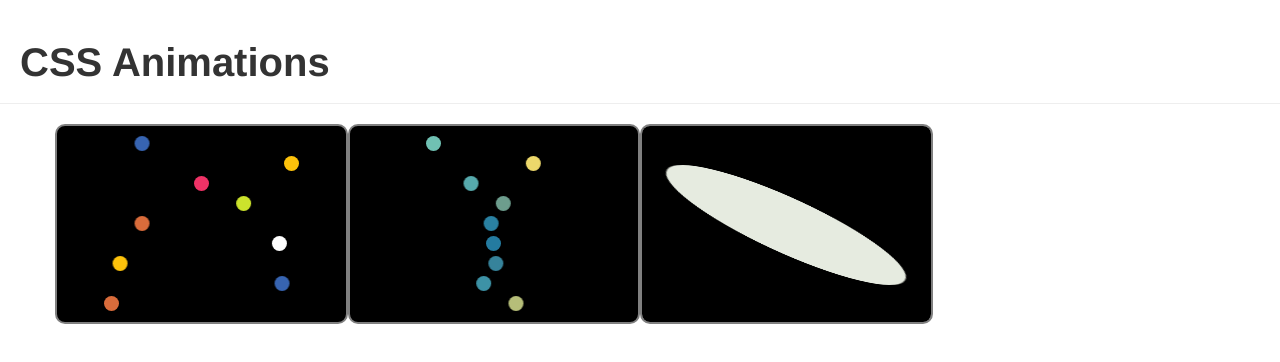
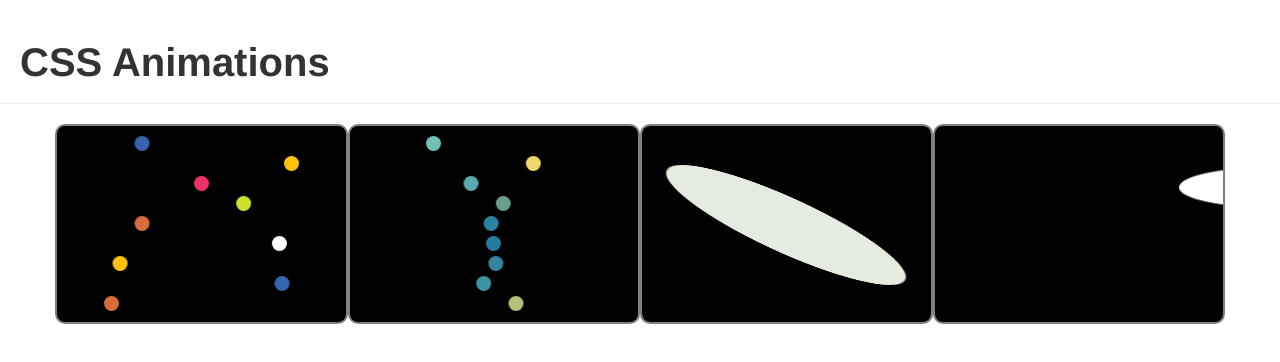
Before and after one commit to cchrispy/animations, a React app: page / in a window 1280 px wide. Shown: the top 362 px of the page. Built offline with nearby package versions, Linux system fonts and the light colour scheme.

Commit message:
entrance animation

```diff
--- a/src/components/Box.jsx
+++ b/src/components/Box.jsx
@@ -6,7 +6,8 @@ class Box extends Component {
     this.state = {
       vibrate: <div className='ball vibrate'></div>,
       slide: <div className='ball slide'></div>,
-      boing: <div className='ball-lg boing'><div></div></div>
+      boing: <div className='ball-lg boing'></div>,
+      entrance: <div className='ball-lg entrance'></div>
     };
   }
 
@@ -20,6 +21,9 @@ class Box extends Component {
     if (animation === 'boing') {
       return this.state.boing;
     }
+    if (animation === 'entrance') {
+      return this.state.entrance;
+    }
   }
 
   render() {
--- a/src/components/Boxes.jsx
+++ b/src/components/Boxes.jsx
@@ -15,6 +15,7 @@ class Boxes extends Component {
           <Box type='vibrate' />
           <Box type='slide' />
           <Box type='boing' />
+          <Box type='entrance' />
         </div>
       </div>
     )
--- a/src/styles/animations.scss
+++ b/src/styles/animations.scss
@@ -70,3 +70,27 @@
   93% { transform: skew(0deg); background-color: #5CA4A9; }
   100% { transform: skew(0deg); background-color: #5CA4A9; }
 }
+
+@keyframes entrance {
+  0% {
+    transform: translateX(-200px);
+    height: 20px;
+    width: 200px;
+    transform: translateY(60px);
+  }
+  25% {
+
+  }
+  50% {
+    height: 120px;
+    width: 120px;
+  }
+  75% {
+
+  }
+  100% {
+   height: 20px;
+   width: 200px;
+   transform: translateX(200px);
+ }
+}
--- a/src/styles/styles.scss
+++ b/src/styles/styles.scss
@@ -43,6 +43,7 @@
   margin: 15% auto;
   padding: 0px;
   border-radius: 50%;
+  background-color: white;
 }
 
 .vibrate {
@@ -58,3 +59,7 @@
   animation-timing-function: ease;
   @include animation-args(boing, 3s);
 }
+
+.entrance {
+  @include animation-args(entrance, 2s);
+}
```
